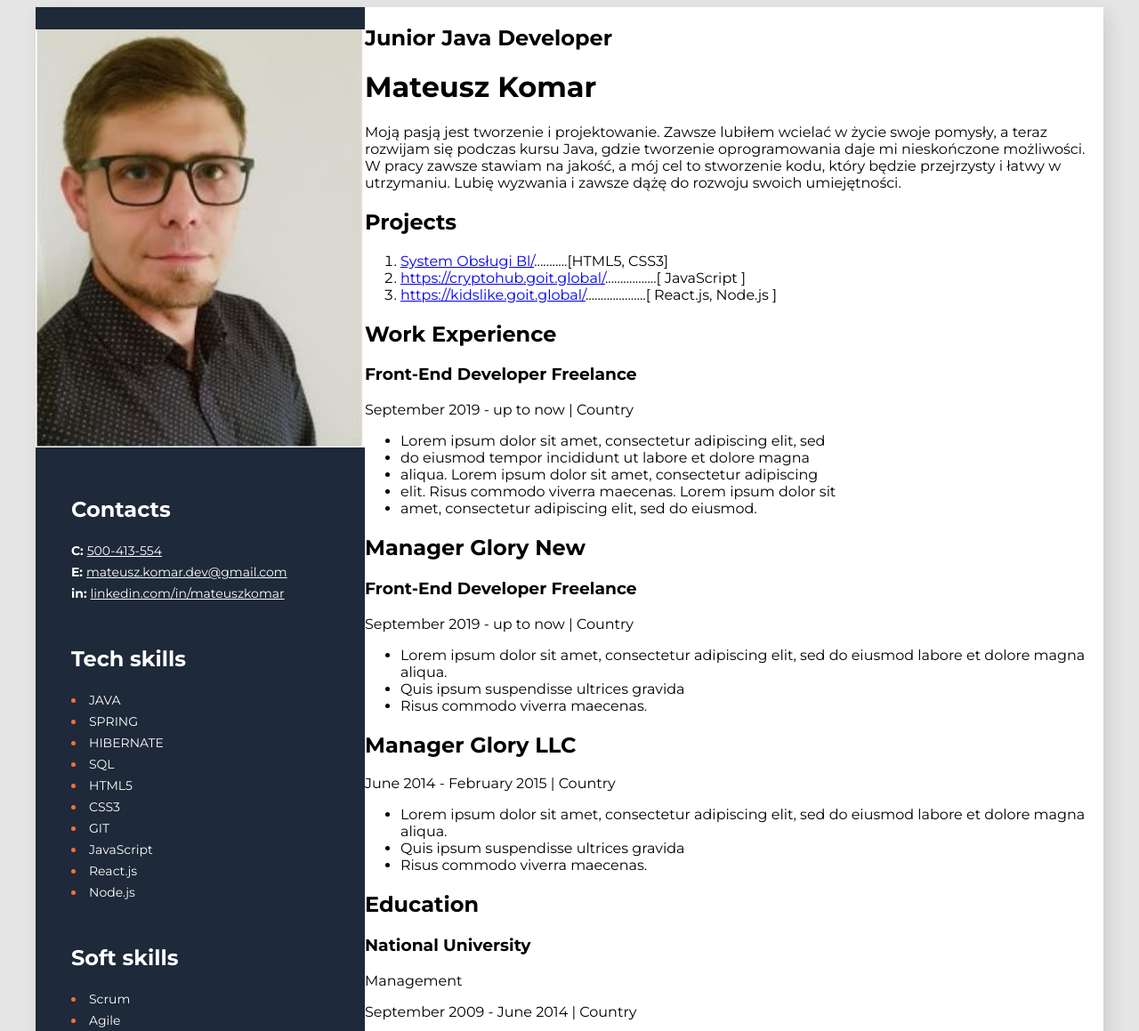
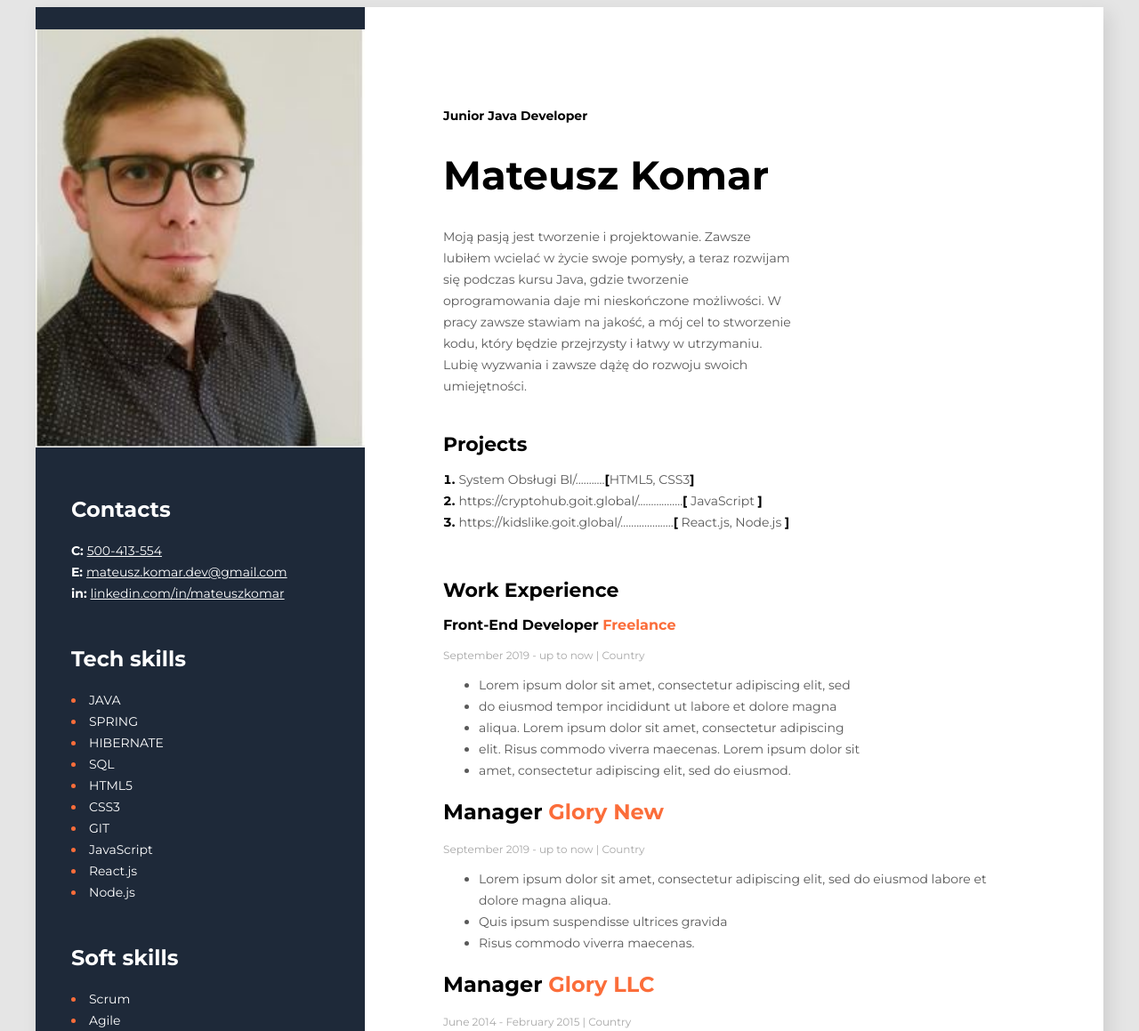
Before and after one commit to Matkaru/CV, a plain HTML site: page index.html in a window 1280 px wide. Shown: the top 1159 px of the page at 89% size. Drawn offline with Linux system fonts and the light colour scheme.

Commit message:
ostylowanie głownej sekcji

```diff
--- a/index.html
+++ b/index.html
@@ -17,10 +17,10 @@
     <body>
         <div class="wrapper">
             <main>
-                <div>
-                    <h2>Junior Java Developer</h2>
+                <div class="main-description">
+                    <h2 class="job-title">Junior Java Developer</h2>
                     <h1>Mateusz Komar</h1>
-                    <p>
+                    <p class="description">
                         Moją pasją jest tworzenie i projektowanie. Zawsze
                         lubiłem wcielać w życie swoje pomysły, a teraz rozwijam
                         się podczas kursu Java, gdzie tworzenie oprogramowania
@@ -30,34 +30,51 @@
                         zawsze dążę do rozwoju swoich umiejętności.
                     </p>
                 </div>
-                <div>
-                    <h2>Projects</h2>
+                <div class="projects">
+                    <h2 class="heder-primary">Projects</h2>
 
-                    <ol>
+                    <ol class="list-primary">
                         <li>
                             <a
+                                class="list-primary-item"
                                 href="https://github.com/Matkaru/System_oblugi_BL.git"
                                 >System Obsługi Bl/</a
-                            >...........[HTML5, CSS3]
+                            ><span class="list-primary-item">...........</span
+                            >[<span class="list-primary-item">HTML5, CSS3</span
+                            >]
                         </li>
                         <li>
-                            <a href="https://cryptohub.goit.global/"
+                            <a
+                                class="list-primary-item"
+                                href="https://cryptohub.goit.global/"
                                 >https://cryptohub.goit.global/</a
-                            >.................[ JavaScript ]
+                            ><span class="list-primary-item"
+                                >.................</span
+                            >[
+                            <span class="list-primary-item">JavaScript </span>]
                         </li>
                         <li>
-                            <a href=" https://kidslike.goit.global/"
+                            <a
+                                class="list-primary-item"
+                                href=" https://kidslike.goit.global/"
                                 >https://kidslike.goit.global/</a
-                            >....................[ React.js, Node.js ]
+                            ><span class="list-primary-item"
+                                >....................</span
+                            >[<span class="list-primary-item">
+                                React.js, Node.js </span
+                            >]
                         </li>
                     </ol>
                 </div>
                 <div>
-                    <h2>Work Experience</h2>
-                    <h3>Front-End Developer Freelance</h3>
-                    <p>September 2019 - up to now | Country</p>
+                    <h2 class="heder-primary">Work Experience</h2>
+                    <h3 class="job-name">
+                        Front-End Developer
+                        <span class="highlight">Freelance</span>
+                    </h3>
+                    <p class="job-date">September 2019 - up to now | Country</p>
 
-                    <ul>
+                    <ul class="job-list">
                         <li>
                             Lorem ipsum dolor sit amet, consectetur adipiscing
                             elit, sed
@@ -80,11 +97,10 @@
                     </ul>
                 </div>
                 <div>
-                    <h2>Manager Glory New</h2>
-                    <h3>Front-End Developer Freelance</h3>
-                    <p>September 2019 - up to now | Country</p>
+                    <h2>Manager <span class="highlight">Glory New </span></h2>
+                    <p class="job-date">September 2019 - up to now | Country</p>
 
-                    <ul>
+                    <ul class="job-list">
                         <li>
                             Lorem ipsum dolor sit amet, consectetur adipiscing
                             elit, sed do eiusmod labore et dolore magna aliqua.
@@ -94,10 +110,10 @@
                     </ul>
                 </div>
                 <div>
-                    <h2>Manager Glory LLC</h2>
-                    <p>June 2014 - February 2015 | Country</p>
+                    <h2>Manager <span class="highlight">Glory LLC</span></h2>
+                    <p class="job-date">June 2014 - February 2015 | Country</p>
 
-                    <ul>
+                    <ul class="job-list">
                         <li>
                             Lorem ipsum dolor sit amet, consectetur adipiscing
                             elit, sed do eiusmod labore et dolore magna aliqua.
@@ -107,10 +123,10 @@
                     </ul>
                 </div>
                 <div>
-                    <h2>Education</h2>
-                    <h3>National University</h3>
-                    <p>Management</p>
-                    <p>September 2009 - June 2014 | Country</p>
+                    <h2 class="heder-primary">Education</h2>
+                    <h3 class="university-name">National University</h3>
+                    <p class="job-title">Management</p>
+                    <p class="job-date">September 2009 - June 2014 | Country</p>
                 </div>
             </main>
             <aside>
--- a/style.css
+++ b/style.css
@@ -50,3 +50,78 @@ aside {
     margin-top: 47px;
     margin-left: 40px;
 }
+main {
+    padding: 102px 88px 102px 88px;
+}
+.main-description {
+    width: 400px;
+    margin-bottom: 40px;
+}
+.job-title {
+    font-weight: 700;
+    font-size: 14px;
+    line-height: 17px;
+}
+h1 {
+    font-weight: 700;
+    font-size: 45px;
+    line-height: 55px;
+}
+.description {
+    font-weight: 400;
+    font-size: 14px;
+    line-height: 24px;
+    color: #595959;
+}
+.projects {
+    width: 485px;
+    margin-bottom: 51px;
+}
+.list-primary {
+    font-style: normal;
+    font-weight: 700;
+    font-size: 14px;
+    line-height: 24px;
+    color: #000000;
+    padding-left: 0;
+    list-style-position: inside;
+}
+.list-primary-item {
+    font-weight: 400;
+    font-size: 14px;
+    line-height: 24px;
+    color: #595959;
+    text-decoration: none;
+}
+.heder-primary {
+    font-weight: 700;
+    font-size: 22px;
+    line-height: 27px;
+    margin-bottom: 12px;
+}
+.job-name {
+    font-weight: 700;
+    font-size: 16px;
+    line-height: 20px;
+}
+.highlight {
+    color: #fb6d3a;
+}
+.job-date {
+    font-weight: 400;
+    font-size: 12px;
+    line-height: 15px;
+    color: #a8a8a8;
+}
+.job-list {
+    font-weight: 400;
+    font-size: 14px;
+    line-height: 24px;
+    color: #595959;
+}
+.university-name {
+    font-weight: 700;
+    font-size: 16px;
+    line-height: 20px;
+    color: #fb6d3a;
+}
```
